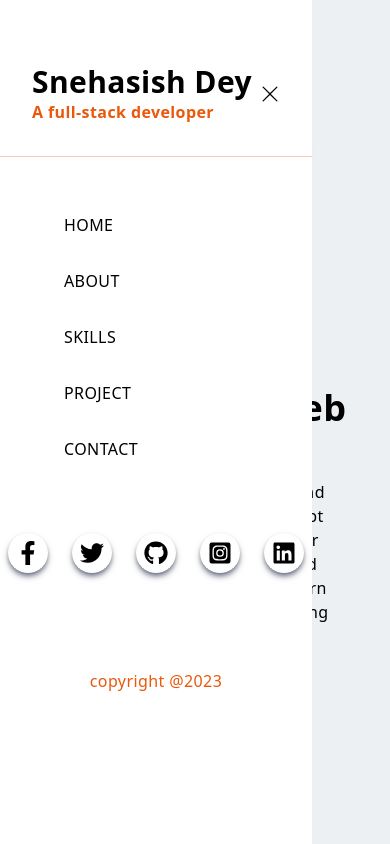
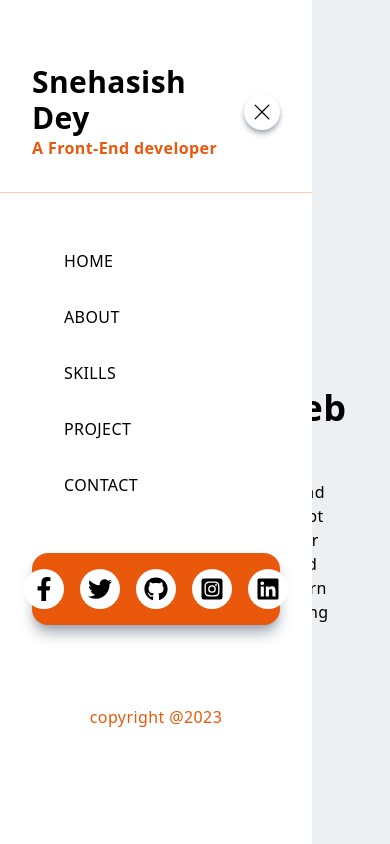
Before and after one commit to snehasishdey333/portfolio-nextjs-app1, a Next.js app: page / in a window 390 px wide. Shown: the top 844 px of the page. Built offline with nearby package versions, Linux system fonts and the light colour scheme.

Commit message:
new features addded height reduced

```diff
--- a/components/About.jsx
+++ b/components/About.jsx
@@ -5,7 +5,7 @@ import img from '../public/images/jeet/jeetdey-removebg-preview (1).png'
 const About = () => {
   return (
 
-        <div  className='h-screen flex items-center justify-center w-full p-6 mx-auto my-4 md:my-0 '>
+        <div  className='md:my-[100px] flex items-center justify-center w-full p-6 mx-auto my-4 md:mb-[80px]'>
         <div className='flex flex-col my-4 items-center justify-center space-y-4 md:flex-row md:space-y-0 md:space-x-6'>
            <div className='w-full space-y-8 text-center md:space-y-8 md:w-3/5 lg:w-3/5 md:text-left '>
                <h2 className='uppercase text-orange-600'>About</h2>
--- a/components/Main.jsx
+++ b/components/Main.jsx
@@ -29,7 +29,7 @@ const Main = () => (
 
 
         {/* small screen social icons */}
-        <div className='absolute left-0 top-1 bg-orange-600 md:hidden rounded-r-xl py-3 px-1'>
+        {/* <div className='absolute left-0 top-0 bg-orange-600 md:hidden rounded-r-xl py-3 px-1'>
         <ul className='flex items-center flex-col justify-center space-y-6 '>
                 <Link href="">
                 <div className='p-2 text-center rounded-full shadow-md bg-white hover:scale-105'>
@@ -62,7 +62,7 @@ const Main = () => (
                     </div>
                 </Link>
              </ul>
-        </div>
+        </div> */}
 
         {/* medium screen social icons */}
         <div>
--- a/components/Navbar.jsx
+++ b/components/Navbar.jsx
@@ -43,7 +43,41 @@ const Navbar = () => {
         </div>
     </nav>
          <div className={!mobileMenu?'flex justify-end md:hidden':'hidden'}>
-        <p className='px-8 py-3 text-2xl cursor-pointer hover:text-orange-600'><FaBars onClick={showMobileMenu}/></p>
+         <div className='absolute left-0 top-0 bg-orange-600 md:hidden rounded-r-xl py-3 px-1'>
+        <ul className='flex items-center flex-col justify-center space-y-6 '>
+                <Link href="">
+                <div className='p-2 text-center rounded-full shadow-md bg-white hover:scale-105'>
+                <li className='text-2xl'><FaFacebookF/></li>
+                </div>
+
+                </Link>
+
+                <Link href="">
+                <div className='p-2 text-center rounded-full shadow-md bg-white hover:scale-105'>
+                    <li className='text-2xl'><FaTwitter/></li>
+                    </div>
+                </Link>
+
+                <Link href="">
+                <div className='p-2 text-center rounded-full shadow-md bg-white hover:scale-105'>
+                    <li className='text-2xl'><FaGithub/></li>
+                    </div>
+                </Link>
+
+                <Link href="">
+                <div className='p-2 text-center rounded-full shadow-md bg-white hover:scale-105'>
+                    <li className='text-2xl'><FaInstagramSquare/></li>
+                    </div>
+                </Link>
+
+                <Link href="">
+                <div className='p-2 text-center rounded-full shadow-md bg-white hover:scale-105'>
+                    <li className='text-2xl'><FaLinkedin/></li>
+                    </div>
+                </Link>
+             </ul>
+        </div>
+        <p className='px-6 py-3 text-2xl cursor-pointer hover:text-orange-600'><FaBars onClick={showMobileMenu}/></p>
         </div>
 
 
@@ -52,13 +86,15 @@ const Navbar = () => {
         <div className='flex justify-between p-8 '>
         <div>
         <h2>Snehasish Dey</h2>
-        <h3 className='text-orange-600'>A full-stack developer</h3>
+        <h3 className='text-orange-600'>A Front-End developer</h3>
         </div>
-        <div className='flex items-center justify-center '>
-        <p className='text-xl cursor-pointer hover:text-orange-600'>
+        <div className='flex items-center justify-center'>
+        {/* <p className=''> */}
             {/* <FaExpandArrowsAlt onClick={showMobileMenu}/> */}
+            <div className="text-xl cursor-pointer hover:text-orange-600 p-2 rounded-full bg-white shadow-md shadow-gray-400">
             <BsXLg onClick={showMobileMenu}/>
-        </p>
+            </div>
+        {/* </p> */}
         </div>
 
 
@@ -90,35 +126,35 @@ const Navbar = () => {
 
 
            {/* social icon container */}
-           <div className='p-4 mt-8 '>
-             <ul className='flex items-center justify-center space-x-6'>
+           <div className='p-4 mt-8 bg-orange-600 mx-8 rounded-2xl shadow-lg shadow-gray-400'>
+             <ul className='flex items-center justify-center space-x-4'>
                 <Link href="">
-                <div className='p-2 text-center rounded-full shadow-md shadow-gray-500'>
+                <div className=' p-2 text-center rounded-full bg-white hover:scale-105'>
                 <li className='text-2xl'><FaFacebookF/></li>
                 </div>
 
                 </Link>
 
                 <Link href="">
-                <div className='p-2 text-center rounded-full shadow-md shadow-gray-500'>
+                <div className='p-2 text-center rounded-full bg-white hover:scale-105'>
                     <li className='text-2xl'><FaTwitter/></li>
                     </div>
                 </Link>
 
                 <Link href="">
-                <div className='p-2 text-center rounded-full shadow-md shadow-gray-500'>
+                <div className='p-2 text-center rounded-full bg-white hover:scale-105'>
                     <li className='text-2xl'><FaGithub/></li>
                     </div>
                 </Link>
 
                 <Link href="">
-                <div className='p-2 text-center rounded-full shadow-md shadow-gray-500'>
+                <div className='p-2 text-center rounded-full bg-white hover:scale-105'>
                     <li className='text-2xl'><FaInstagramSquare/></li>
                     </div>
                 </Link>
 
                 <Link href="">
-                <div className='p-2 text-center rounded-full shadow-md shadow-gray-500'>
+                <div className='p-2 text-center rounded-full bg-white hover:scale-105'>
                     <li className='text-2xl'><FaLinkedin/></li>
                     </div>
                 </Link>
--- a/components/Skills.jsx
+++ b/components/Skills.jsx
@@ -17,7 +17,7 @@ const Skills = () => {
   return (
     <div id="skills" className="w-full p-6 mx-auto my-10 md:px-40">
     <div className='space-y-4 text-center md:text-left md:space-y-6'>
-    <h2 className='uppercase text-orange-500'>Skills</h2>
+    <h2 className='uppercase text-orange-600'>Skills</h2>
                <h1>What I can do</h1>
     </div>
 
--- a/pages/index.js
+++ b/pages/index.js
@@ -2,6 +2,7 @@ import Main from '@/components/Main'
 import About from '@/components/About'
 import Head from 'next/head'
 import Skills from '@/components/Skills'
+import Projects from '@/components/Projects'
 
 
 export default function Home() {
@@ -16,6 +17,7 @@ export default function Home() {
       <Main/>
       <About/>
       <Skills/>
+      <Projects/>
 
     </>
   )
```
